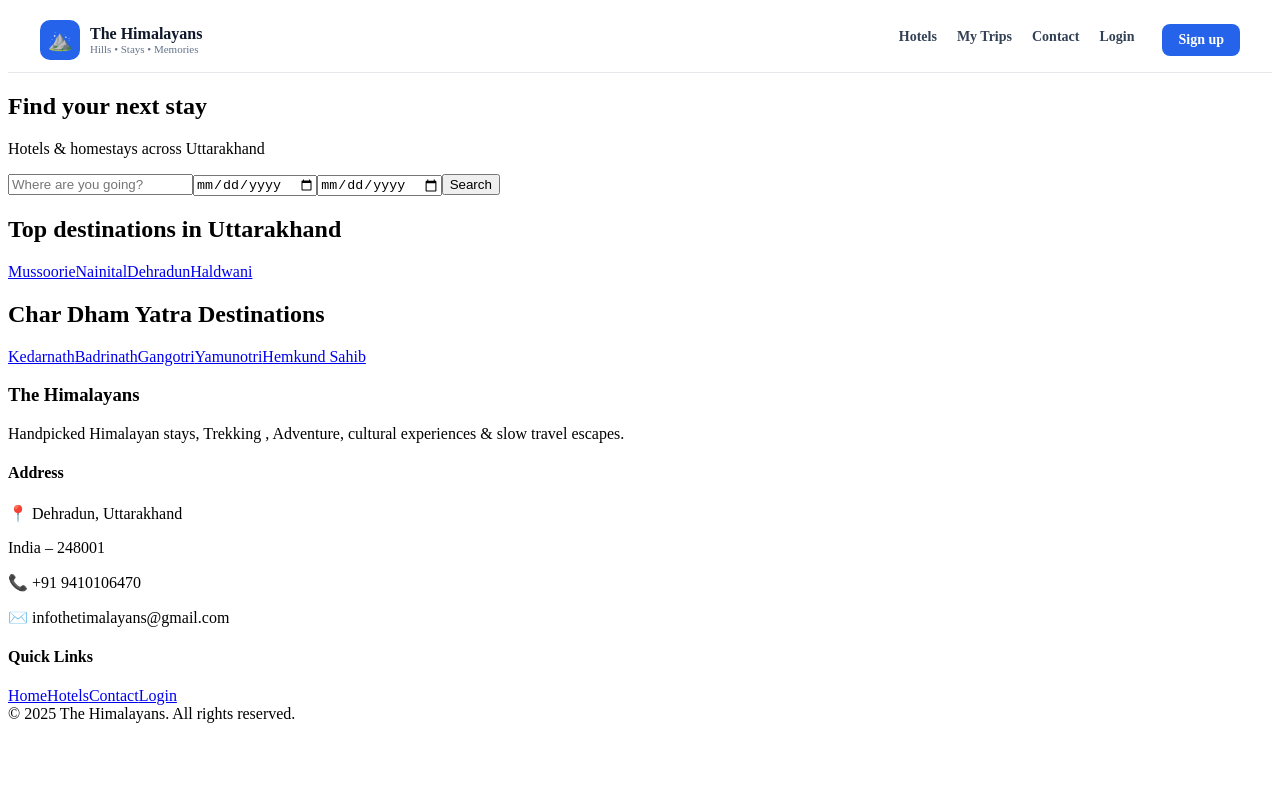
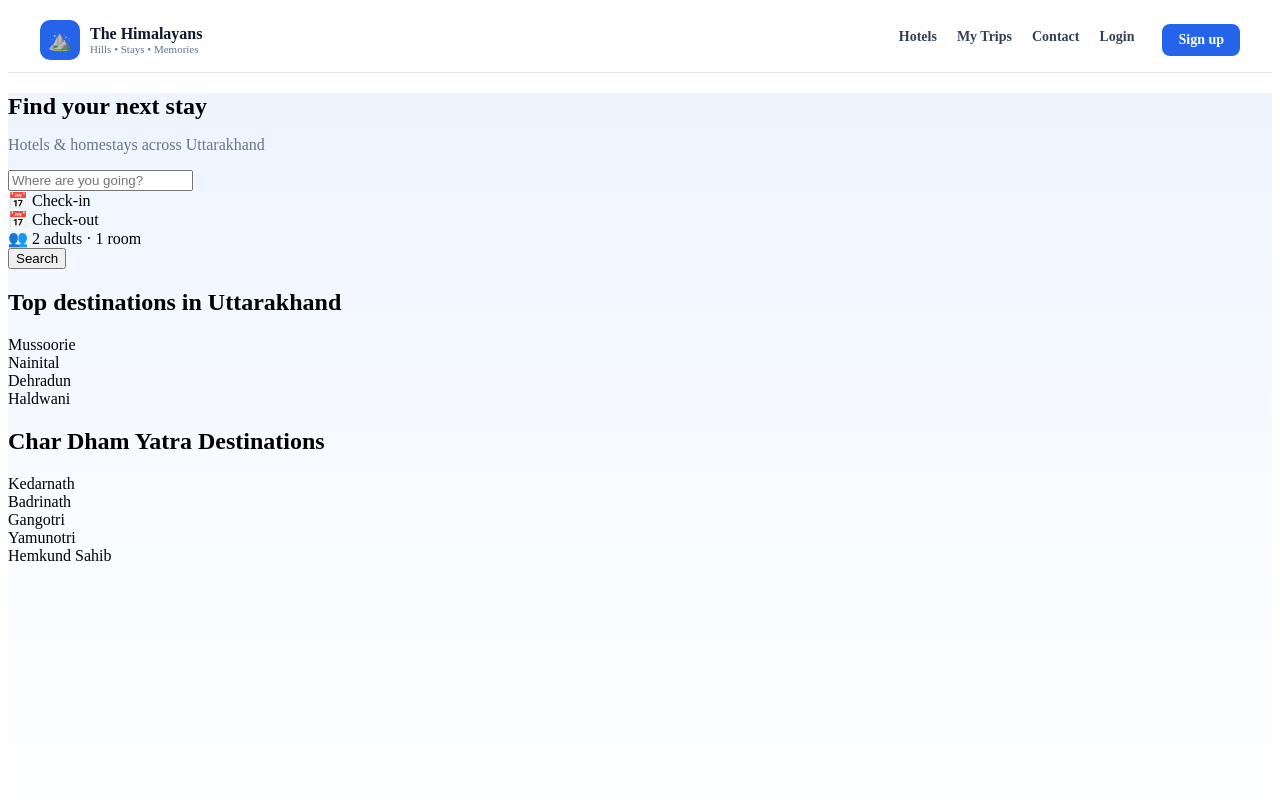
Before and after one commit to pamnautiyal-cpu/himstay, a React (Vite) app in the folder frontend/: page / in a window 1280 px wide. Shown: the top 800 px of the page. Built offline with nearby package versions, Linux system fonts and the light colour scheme.

Commit message:
Fix home layout background and spacing

```diff
--- a/frontend/src/pages/Home.jsx
+++ b/frontend/src/pages/Home.jsx
@@ -1,7 +1,12 @@
 import React from "react";
-import { Link } from "react-router-dom";
 
-const uttarakhand = ["Mussoorie", "Nainital", "Dehradun", "Haldwani"];
+const uttarakhand = [
+  "Mussoorie",
+  "Nainital",
+  "Dehradun",
+  "Haldwani",
+];
+
 const charDham = [
   "Kedarnath",
   "Badrinath",
@@ -12,50 +17,51 @@ const charDham = [
 
 export default function Home() {
   return (
-    <div className="dash-page">
-      {/* HERO */}
-      <section className="dash-hero">
-        <h1>Find your next stay</h1>
-        <p>Hotels & homestays across Uttarakhand</p>
+    <div style={{ minHeight: "100vh", background: "linear-gradient(180deg,#eef5ff,#f8fbff,#ffffff)" }}>
 
-        <div className="dash-search">
-          <input placeholder="Where are you going?" />
-          <input type="date" />
-          <input type="date" />
-          <button>Search</button>
+      {/* SEARCH */}
+      <section className="hs-search-wrap">
+        <div className="hs-search-card">
+          <h1 style={{ marginBottom: 6 }}>Find your next stay</h1>
+          <p style={{ color: "#64748b", marginBottom: 16 }}>
+            Hotels & homestays across Uttarakhand
+          </p>
+
+          <input
+            className="hs-search-input"
+            placeholder="Where are you going?"
+          />
+
+          <div className="hs-search-row">
+            <div className="hs-box">📅 Check-in</div>
+            <div className="hs-box">📅 Check-out</div>
+            <div className="hs-box">👥 2 adults · 1 room</div>
+          </div>
+
+          <button className="hs-search-btn">Search</button>
         </div>
       </section>
 
-      {/* DESTINATIONS */}
-      <section className="dash-section">
+      {/* UTTARAKHAND */}
+      <section className="bk-section">
         <h2>Top destinations in Uttarakhand</h2>
-        <div className="dash-grid">
-          {uttarakhand.map((c) => (
-            <Link
-              key={c}
-              to={`/hotels?city=${c}`}
-              className="dash-card"
-            >
-              {c}
-            </Link>
+        <div className="bk-text-grid">
+          {uttarakhand.map((d) => (
+            <div key={d} className="bk-text-card">{d}</div>
           ))}
         </div>
       </section>
 
-      <section className="dash-section">
+      {/* CHAR DHAM */}
+      <section className="bk-section">
         <h2>Char Dham Yatra Destinations</h2>
-        <div className="dash-grid">
-          {charDham.map((c) => (
-            <Link
-              key={c}
-              to={`/hotels?city=${c}`}
-              className="dash-card"
-            >
-              {c}
-            </Link>
+        <div className="bk-text-grid">
+          {charDham.map((d) => (
+            <div key={d} className="bk-text-card">{d}</div>
           ))}
         </div>
       </section>
+
     </div>
   );
 }
```
